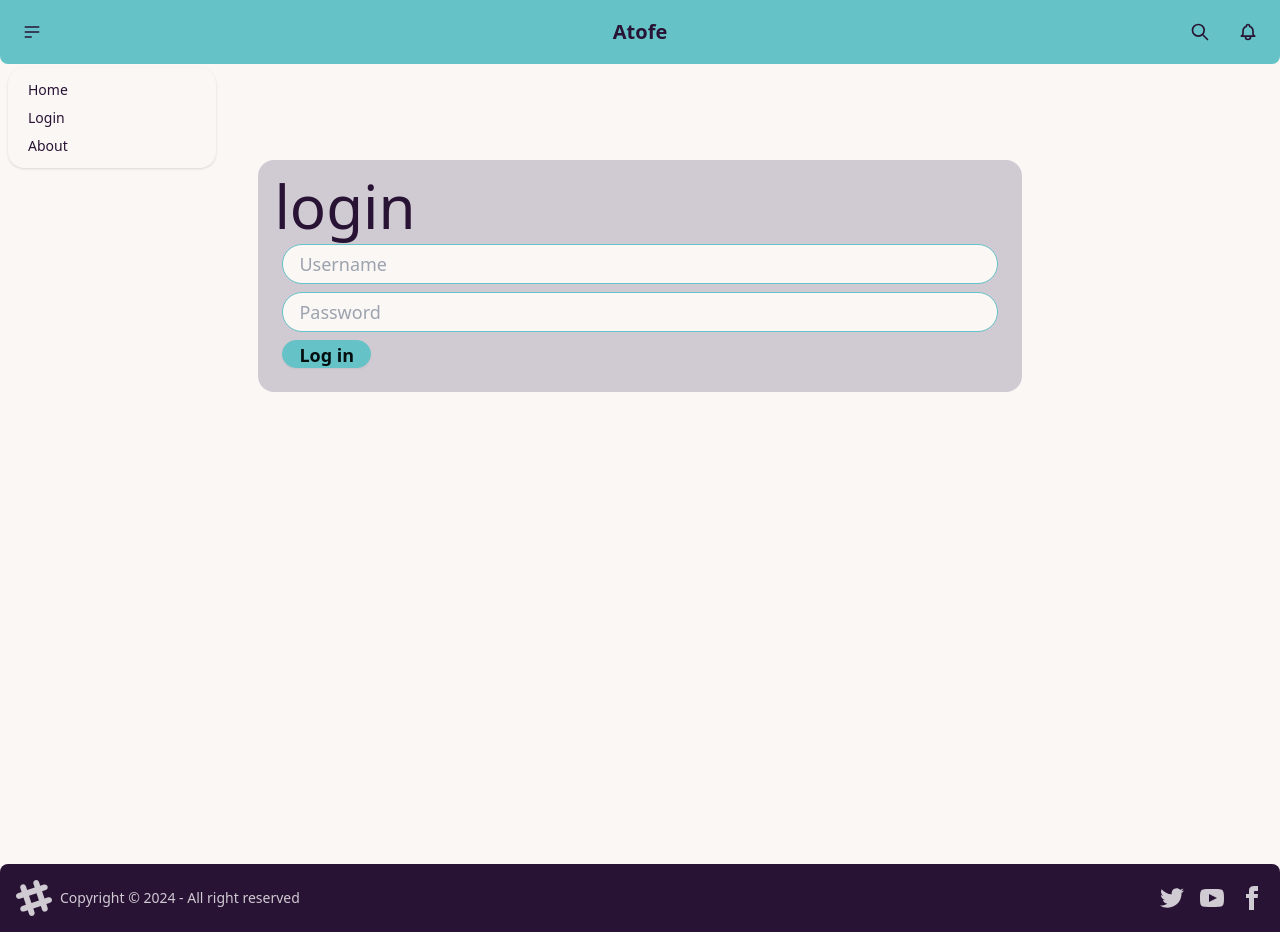
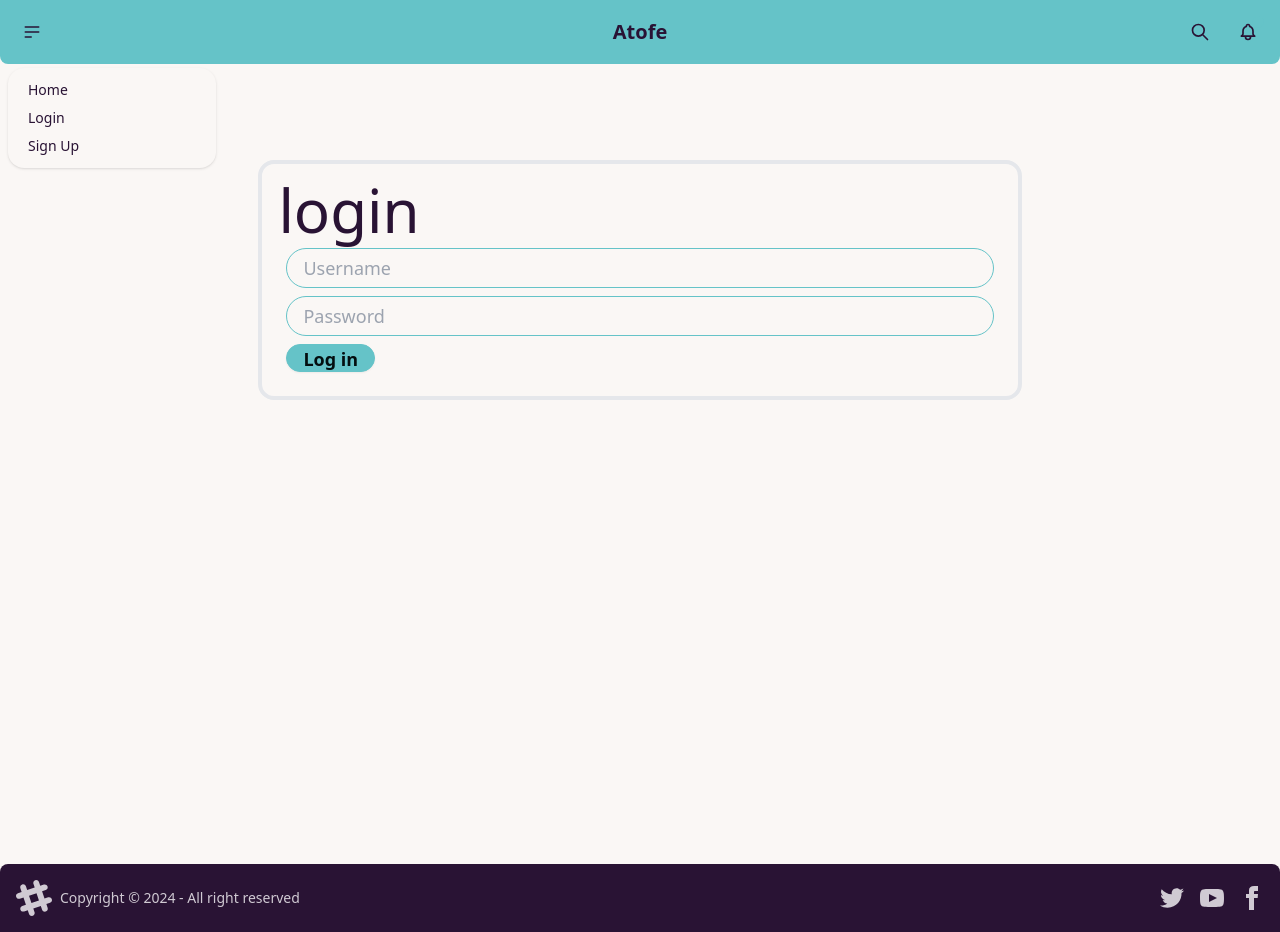
Before and after one commit to DriesVerb/ATOFE_REPO, a React (Vite) app in the folder web/: page /login in a window 1280 px wide. Both pictures are taken after a click on the button 32 px from the left and 32 px from the top of the page. Built offline with nearby package versions, Linux system fonts and the light colour scheme; no server answers.

Commit message:
adding register, useForm and Zod

```diff
--- a/web/package.json
+++ b/web/package.json
@@ -10,12 +10,14 @@
     "preview": "vite preview"
   },
   "dependencies": {
+    "@hookform/resolvers": "^3.3.4",
     "@tanstack/react-query": "^5.24.8",
     "axios": "^1.6.7",
     "clsx": "^2.1.0",
     "react": "^18.2.0",
     "react-dom": "^18.2.0",
-    "wouter": "^3.0.1"
+    "wouter": "^3.0.1",
+    "zod": "^3.22.4"
   },
   "devDependencies": {
     "@tailwindcss/typography": "^0.5.10",
--- a/web/src/elements/buttons/basicButton/basicButton.tsx
+++ b/web/src/elements/buttons/basicButton/basicButton.tsx
@@ -4,8 +4,8 @@ import React from 'react'
 interface BasicProps {
   text: string
   type: 'submit' | 'button' | 'reset'
-  tail: string
-  onClick: (event: React.MouseEvent<HTMLButtonElement>) => void
+  tail?: string
+  onClick?: (event: React.MouseEvent<HTMLButtonElement>) => void
   variant?: string
 }
 
--- a/web/src/elements/forms/input/input.tsx
+++ b/web/src/elements/forms/input/input.tsx
@@ -1,19 +1,25 @@
-interface Input {
+import clsx from "clsx"
+import React from "react"
+
+interface InputProps {
   placeholdertext: string
   type?: string
   variant?: string
-  className?: string
+  tail?: string
 }
 
-export const Text = (props: Input) => {
-  const { placeholdertext, className, variant = 'primary', type = 'text' } = props
+export const Text = React.forwardRef<HTMLInputElement, InputProps>((props, ref) => {
+  const { placeholdertext, tail, variant = 'primary', type = 'text' } = props
+
+  const classInput = clsx(`text-xs min-h-7 max-h-7 md:text-lg md:min-h-10 input input-bordered input-${variant} w-full ${tail}`)
 
   return (
     <input
+      ref={ref}
       type={type}
       placeholder={placeholdertext}
-      className={`text-xs min-h-7 max-h-7 md:text-lg md:min-h-10 input input-bordered input-${variant} w-full ${className}`}
+      className={classInput}
       {...props}
     />
   )
-}
+})
--- a/web/src/elements/layout/header/header.tsx
+++ b/web/src/elements/layout/header/header.tsx
@@ -32,7 +32,7 @@ export const Header = () => {
               <Link href="/login">Login</Link>
             </li>
             <li>
-              <a>About</a>
+              <Link href="/singup">Sign Up</Link>
             </li>
           </ul>
         </div>
--- /dev/null
+++ b/web/src/routing/auth/signup.tsx
@@ -0,0 +1,10 @@
+import { SignUpView } from '#/views/auth/authSignUp'
+import { Route } from 'wouter'
+
+export const SignUpRoute = () => {
+  return (
+    <Route path="/singup">
+      <SignUpView />
+    </Route>
+  )
+}
--- a/web/src/routing/router.tsx
+++ b/web/src/routing/router.tsx
@@ -1,11 +1,13 @@
+import {  Router } from 'wouter'
 import { BaseRoute } from '#/routing/base/base'
-import {  Router } from 'wouter'
 import { LoginRoute } from './auth/login'
+import { SignUpRoute } from './auth/signup'
 
 export const MainRouter = () => {
   return (
     <Router>
       <LoginRoute />
+      <SignUpRoute />
       <BaseRoute />
     </Router>
   )
--- a/web/src/views/auth/authLogin.view.tsx
+++ b/web/src/views/auth/authLogin.view.tsx
@@ -1,4 +1,5 @@
 import { Btn, Form, Txt } from '#/elements'
+import { AuthContainter } from './components/authContainer'
 
 export const LoginView = () => {
   const handleLogin = (e: React.MouseEvent) => {
@@ -6,8 +7,7 @@ export const LoginView = () => {
   }
 
   return (
-    <>
-      <div className="h-fit p-2 mt-24 md:p-4 rounded-2xl col-start-1 col-end-7 sm:col-start-3 sm:col-end-9 bg-neutral-content">
+      <AuthContainter>
         <Txt.H3 text="login" />
         <form className="flex flex-col gap-2 p-2">
           <Form.Text placeholdertext="Username" />
@@ -19,7 +19,6 @@ export const LoginView = () => {
             tail="w-fit"
           />
         </form>
-      </div>
-    </>
+      </AuthContainter>
   )
 }
--- /dev/null
+++ b/web/src/views/auth/authSignUp.tsx
@@ -0,0 +1,28 @@
+import { Btn, Form, Txt } from '#/elements'
+import { FormEvent } from 'react'
+import { AuthContainter } from './components/authContainer'
+
+export const SignUpView = () => {
+  const handleSignUp = (e: FormEvent<HTMLFormElement>) => {
+    e.preventDefault()
+    console.log(e.currentTarget.elements)
+  }
+
+  return (
+    <AuthContainter>
+      <Txt.H3 text="Sign Up" />
+      <form className="flex flex-col gap-2 p-2" onSubmit={(e)=> handleSignUp(e)}>
+        <Form.Text placeholdertext="Username" />
+        <Form.Text placeholdertext="Email" type="email" />
+        <Form.Text placeholdertext="Repeat Email" type="email" />
+        <Form.Text placeholdertext="Password" type="password" />
+        <Form.Text placeholdertext="Repeat Password" type="password" />
+        <Btn.Basic
+          text="Sign Up"
+          type="submit"
+          tail="w-fit"
+        />
+      </form>
+    </AuthContainter>
+  )
+}
--- /dev/null
+++ b/web/src/views/auth/components/authContainer.tsx
@@ -0,0 +1,9 @@
+import { Children } from '#/types/global/common'
+
+export const AuthContainter = ({ children }: { children: Children }) => {
+  return (
+    <div className="h-fit p-2 mt-24 md:p-4 rounded-2xl col-start-1 col-end-7 sm:col-start-3 sm:col-end-9 border-bg-neutral-content border-4">
+      {children}
+    </div>
+  )
+}
```
Also changed, not shown: 1 other file (tests, documents, lock files or other folders).
